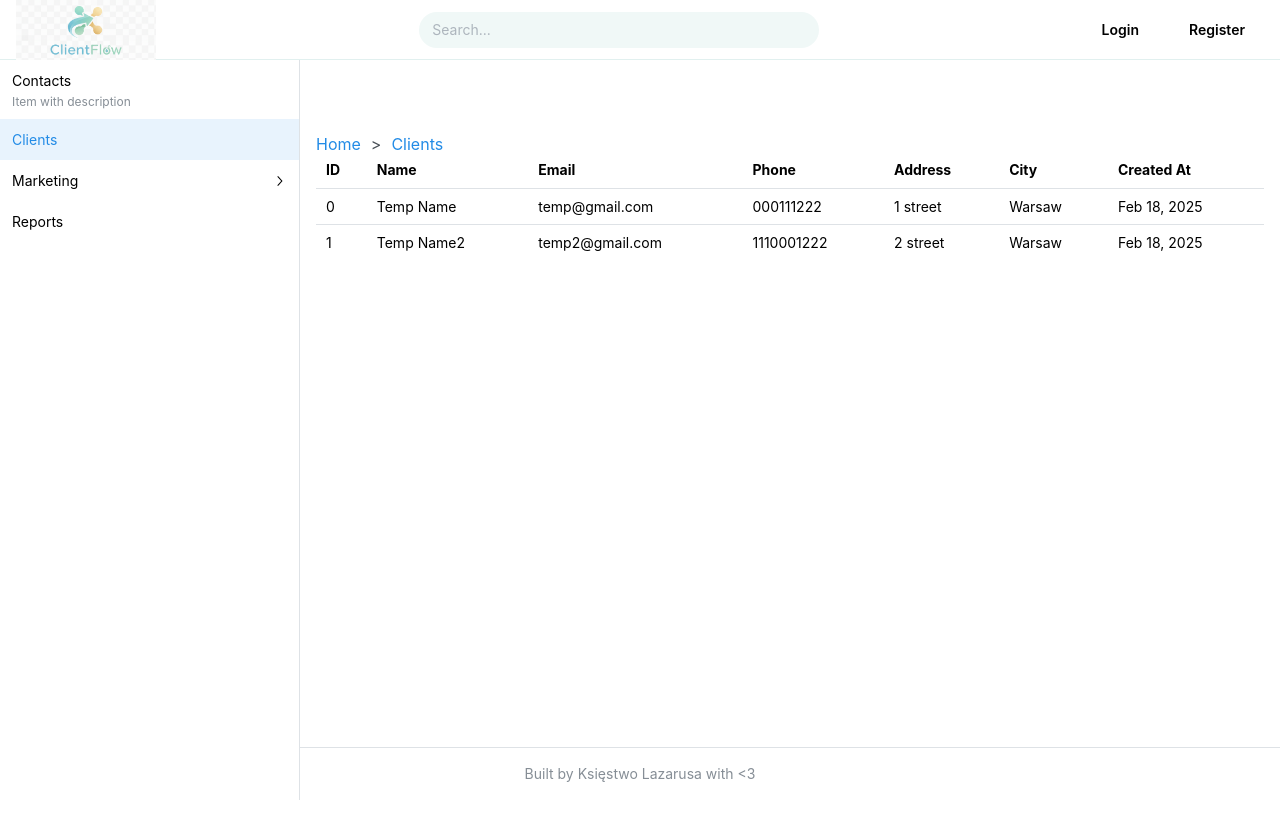
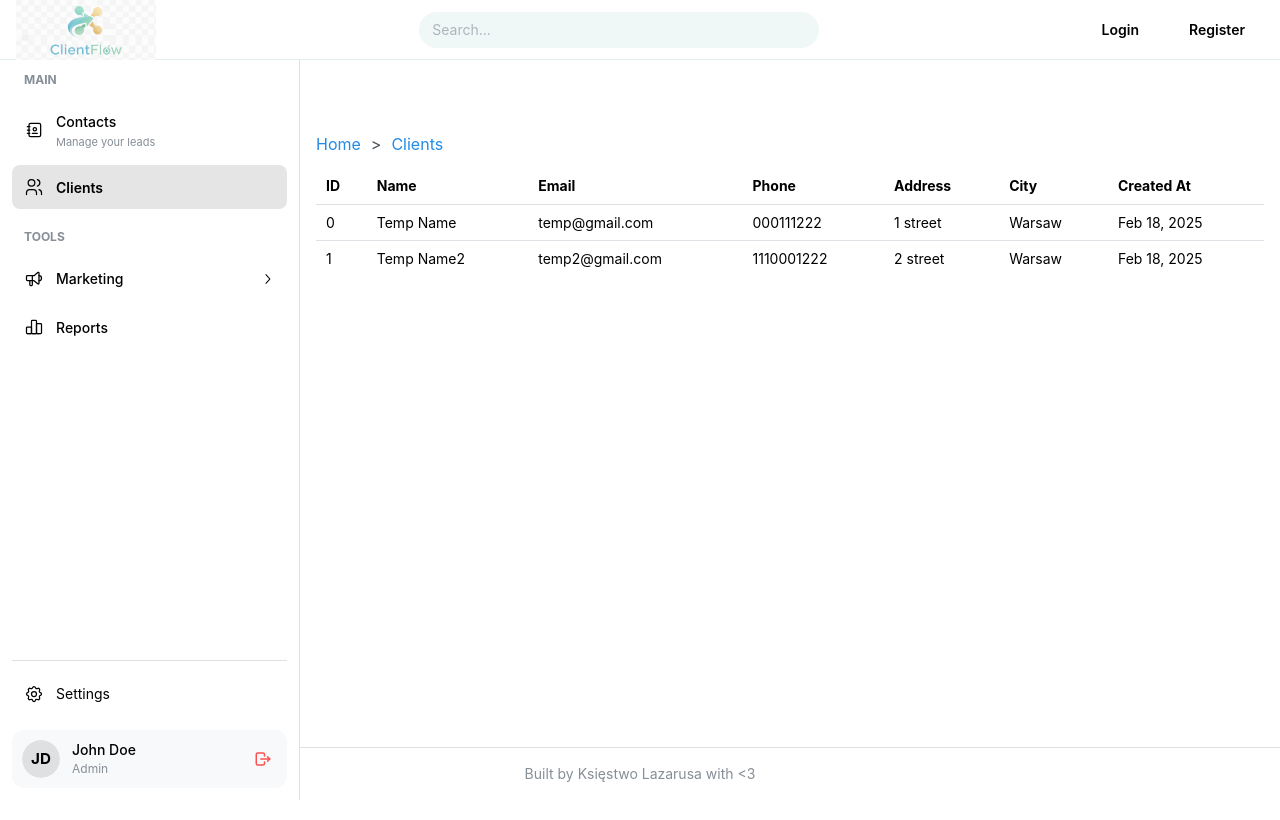
Before and after one commit to Lazarus-Duchy/kodaro-cmr, a React (Vite) app in the folder frontend/CRM/: page /clients in a window 1280 px wide. Shown: the top 820 px of the page. Built offline with nearby package versions, Linux system fonts and the light colour scheme.

Commit message:
Added the loading screen, changed the sidebar

```diff
--- a/frontend/CRM/src/App.jsx
+++ b/frontend/CRM/src/App.jsx
@@ -1,30 +1,48 @@
 import { Anchor, AppShell, Breadcrumbs } from '@mantine/core';
-import { useLocation, useNavigate } from 'react-router-dom'
+import { useLocation, useNavigate } from 'react-router-dom';
+import { useDisclosure } from '@mantine/hooks';
+import { useState, useEffect } from 'react';
+
 
 import RouterSwitcher from './components/RouterSwitcher/RouterSwitcher';
-import { useDisclosure } from '@mantine/hooks';
-
 import Header from './components/Layout/Header/Header.jsx';
 import Navbar from './components/Layout/Navbar/Navbar.jsx';
 import Footer from './components/Layout/Footer/footer.jsx';
+import LoadingScreen from './components/Modals/LoadingScreen/loadingScreen.jsx';
 
 const App = () => {
+  const [loading, setLoading] = useState(true);
   const location = useLocation();
-  const breadcrumbsItems = [ { href: '/', label: "Home" } ];
+  const navigate = useNavigate();
   const [opened, { toggle }] = useDisclosure();
-  const navigate = useNavigate();
+
+  const breadcrumbsItems = [{ href: '/', label: "Home" }];
+
+  useEffect(() => {
+    const timer = setTimeout(() => {
+      setLoading(false);
+    }, 1000);
+    return () => clearTimeout(timer);
+  }, []);
 
   let curHref = '';
   location.pathname.split("/").slice(1).forEach(item => {
     if (item !== '') {
       curHref += `/${item}`;
-      breadcrumbsItems.push( { href: curHref, label: item.charAt(0).toUpperCase() + item.slice(1), hrefPart: item } )
+      breadcrumbsItems.push({
+        href: curHref,
+        label: item.charAt(0).toUpperCase() + item.slice(1),
+        hrefPart: item
+      });
     }
   });
 
+  if (loading) {
+    return <LoadingScreen />;
+  }
 
   return (
-    <div className='App' >
+    <div className='App'>
       <AppShell
         padding="md"
         header={{ height: 60 }}
@@ -36,20 +54,29 @@ const App = () => {
       >
         <Header opened={opened} toggle={toggle} />
         <Navbar breadcrumbsItems={breadcrumbsItems} />
+
         <AppShell.Main>
-          <Breadcrumbs separator=">">
+          <Breadcrumbs separator=">" mb="md">
             {breadcrumbsItems.map((item, index) => (
-              <Anchor href={item.href} key={index}>
+              <Anchor
+                key={index}
+                onClick={(e) => {
+                  e.preventDefault();
+                  navigate(item.href);
+                }}
+                style={{ cursor: 'pointer' }}
+              >
                 {item.label}
               </Anchor>
             ))}
           </Breadcrumbs>
           <RouterSwitcher />
         </AppShell.Main>
+
         <Footer />
       </AppShell>
     </div>
-  )
+  );
 }
 
-export default App
+export default App;
--- a/frontend/CRM/src/components/Layout/Navbar/Navbar.jsx
+++ b/frontend/CRM/src/components/Layout/Navbar/Navbar.jsx
@@ -1,22 +1,49 @@
-import { AppShell, NavLink } from '@mantine/core';
-import { useLocation } from 'react-router-dom';
-
-// Tutaj linki do podstron
+import { AppShell, NavLink, Text, Avatar, Group, Box, Badge, Divider, ActionIcon } from '@mantine/core';
+import {
+  IconUsers,
+  IconAddressBook,
+  IconChartBar,
+  IconSpeakerphone,
+  IconPoint,
+  IconSettings,
+  IconLogout
+} from '@tabler/icons-react';
 const navlinks = [
-  { href: 'contacts', label: 'Contacts', description: 'Item with description' },
-  { href: 'clients', label: 'Clients' },
-  { href: 'marketing', label: 'Marketing', children: [{ href: 'marketing1', label: 'Marketing 1' }, { href: 'marketing2', label: 'Marketing 2', children: [{ href: 'marketing1.1', label: 'Marketing 1.1' }] }] },
-  { href: 'reports', label: 'Reports' },
+  {
+    header: 'Main',
+    links: [
+      { href: 'contacts', label: 'Contacts', description: 'Manage your leads', icon: <IconAddressBook size={20} stroke={1.5} />,},
+      { href: 'clients', label: 'Clients', icon: <IconUsers size={20} stroke={1.5} /> },
+    ]
+  },
+  {
+    header: 'Tools',
+    links: [
+      {
+        href: 'marketing',
+        label: 'Marketing',
+        icon: <IconSpeakerphone size={20} stroke={1.5} />,
+        children: [
+          { href: 'marketing1', label: 'Campaigns', icon: <IconPoint size={14} /> },
+          {
+            href: 'marketing2',
+            label: 'Analytics',
+            icon: <IconPoint size={14} />,
+            children: [{ href: 'marketing1.1', label: 'Social Media', icon: <IconPoint size={14} /> }]
+          }
+        ]
+      },
+      { href: 'reports', label: 'Reports', icon: <IconChartBar size={20} stroke={1.5} /> },
+    ]
+  }
 ];
 
-// Maksymalny rozmiar rekurencji
 const maxStackSize = 9;
 
-const Navbar = ( props ) => {
+const Navbar = (props) => {
   const breadcrumbsItems = props.breadcrumbsItems;
 
   const mapNavLinks = (list, stack = 0, parentHref = '', isParentActive = true) => {
-        // Dla bezpieczeństwa
     if (stack > maxStackSize) {
       console.warn(`Stack reached it's limit! (${maxStackSize})`);
       return;
@@ -33,19 +60,74 @@ const Navbar = ( props ) => {
           active={isItemActive}
           label={item.label}
           description={item.description}
-                    rightSection={item.rightSection}
+          leftSection={item.icon}
+          rightSection={item.badge && <Badge size="xs" variant="filled" color="red">{item.badge}</Badge>}
+          pl={stack > 0 ? stack * 20 : 12}
+          py={10}
+          styles={{
+            root: {
+              borderRadius: '8px',
+              marginBottom: '4px',
+              transition: 'all 0.2s ease',
+            },
+            label: {
+              fontWeight: isItemActive ? 600 : 500,
+              fontSize: '14px',
+            },
+            description: { fontSize: '11px' }
+          }}
+          variant="light"
+          color="clientFlow.4"
+          defaultOpened={isItemActive}
         >
-                    {item.children && item.children.length > 0? mapNavLinks(item.children, stack + 1, fullHref, isItemActive) : ""}
+          {item.children && item.children.length > 0 ? mapNavLinks(item.children, stack + 1, fullHref, isItemActive) : ""}
         </NavLink>
-            )
+      );
     });
-    }
+  };
 
   return (
-    <AppShell.Navbar>
-        {mapNavLinks(navlinks)}
+    <AppShell.Navbar p="sm" style={{ display: 'flex', flexDirection: 'column' }}>
+      <AppShell.Section grow>
+        {navlinks.map((section, idx) => (
+          <Box key={idx} mb="lg">
+            <Text size="xs" fw={700} c="dimmed" tt="uppercase" mb="xs" pl="sm">
+              {section.header}
+            </Text>
+            {mapNavLinks(section.links)}
+          </Box>
+        ))}
+      </AppShell.Section>
+      <AppShell.Section>
+        <Divider my="sm" />
+
+        <NavLink
+          label="Settings"
+          leftSection={<IconSettings size={20} stroke={1.5} />}
+          styles={{ root: { borderRadius: '8px' } }}
+        />
+
+        <Box mt="md" p="xs" style={{
+          background: '#f8f9fa',
+          borderRadius: '12px'
+        }}>
+          <Group justify="space-between" wrap="nowrap">
+            <Group gap="sm">
+              <Avatar src={null} radius="xl" color="clientFlow.4">JD</Avatar>
+              <div style={{ flex: 1 }}>
+                <Text size="sm" fw={500}>John Doe</Text>
+                <Text size="xs" c="dimmed">Admin</Text>
+              </div>
+            </Group>
+            <ActionIcon variant="subtle" color="red" title="Logout">
+              <IconLogout size={18} />
+            </ActionIcon>
+          </Group>
+        </Box>
+      </AppShell.Section>
+
     </AppShell.Navbar>
-  )
-}
+  );
+};
 
-export default Navbar
+export default Navbar;
--- a/frontend/CRM/src/components/Modals/LoadingScreen/loadingScreen.css
+++ b/frontend/CRM/src/components/Modals/LoadingScreen/loadingScreen.css
@@ -0,0 +1,68 @@
+.loading-container {
+  position: fixed;
+  top: 0;
+  left: 0;
+  width: 100%;
+  height: 100vh;
+  display: flex;
+  justify-content: center;
+  align-items: center;
+  background-color: #ffffff;
+  z-index: 9999;
+}
+
+.loader-wrapper {
+  display: flex;
+  flex-direction: column;
+  align-items: center;
+  gap: 24px;
+}
+
+.client-flow-loader {
+  width: 60px;
+  height: 60px;
+  border-radius: 50%;
+  background: conic-gradient(#0000 10%, #228be6);
+  -webkit-mask: radial-gradient(farthest-side, #0000 calc(100% - 6px), #000 0);
+  mask: radial-gradient(farthest-side, #0000 calc(100% - 6px), #000 0);
+  animation: spin 0.8s infinite linear;
+}
+
+.loader-text {
+  font-family: sans-serif;
+  font-size: 28px;
+  font-weight: 800;
+  color: #2c2e33;
+  letter-spacing: -1px;
+}
+
+.loader-text span {
+  color: #fab005;
+}
+
+.loading-bar {
+  width: 140px;
+  height: 3px;
+  background-color: #f1f3f5;
+  border-radius: 10px;
+  overflow: hidden;
+  position: relative;
+}
+
+.loading-progress {
+  width: 60%;
+  height: 100%;
+  background: linear-gradient(90deg, #228be6, #fab005);
+  border-radius: 10px;
+  position: absolute;
+  animation: progressMove 1.5s infinite ease-in-out;
+}
+
+@keyframes spin {
+  to { transform: rotate(360deg); }
+}
+
+@keyframes progressMove {
+  0% { left: -60%; }
+  100% { left: 100%; }
+}
--- a/frontend/CRM/src/components/Modals/LoadingScreen/loadingScreen.jsx
+++ b/frontend/CRM/src/components/Modals/LoadingScreen/loadingScreen.jsx
@@ -1,15 +1,22 @@
 import React from "react";
 import "./loadingScreen.css";
 
-const loadingScreen = () => {
+const LoadingScreen = () => {
   return (
     <div className="loading-container">
       <div className="loader-wrapper">
-        <div className="client-flow-loader"></div>
-        <div className="loader-text">ClientFlow</div>
+        <div className="client-flow-loader">
+          <div className="inner-circle"></div>
+        </div>
+        <div className="loader-text">
+          Client<span>Flow</span>
+        </div>
+        <div className="loading-bar">
+          <div className="loading-progress"></div>
+        </div>
       </div>
     </div>
   );
 };
 
-export default loadingScreen;
+export default LoadingScreen;
```
Lines whose indentation alone changed are shown as unchanged.
